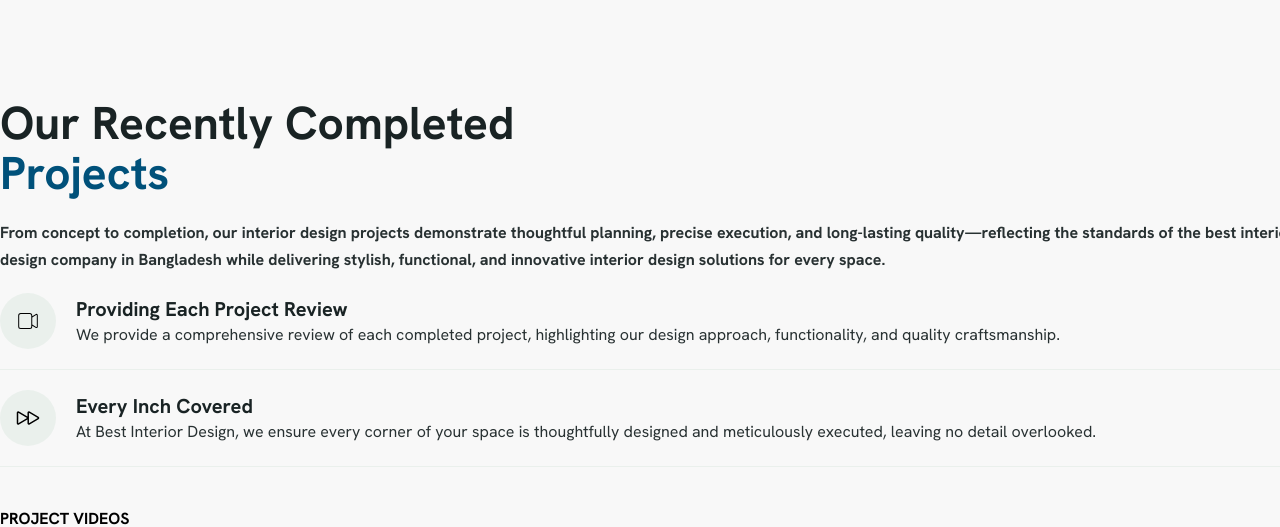
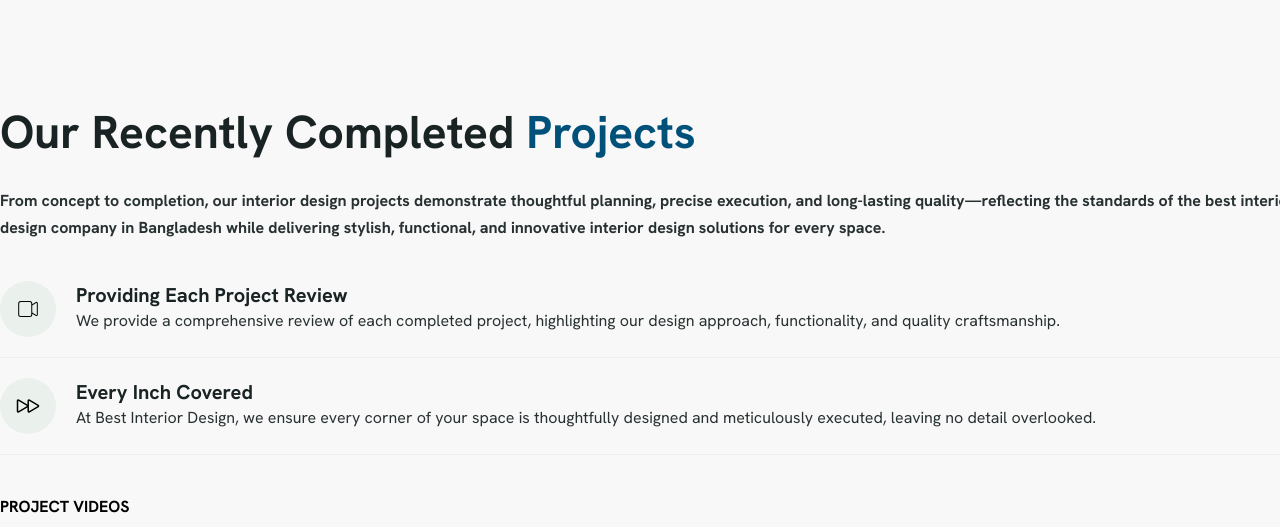
Before and after one commit to Sijan666/starInterior, a Next.js app: page / in a window 1280 px wide. Shown: the part 860-1387 px from the top of the page. Built offline with nearby package versions, Linux system fonts and the light colour scheme.

Commit message:
change video link in recently projects

```diff
--- a/src/app/globals.css
+++ b/src/app/globals.css
@@ -31,19 +31,16 @@
 }
 
 /* ====== */
-/* Scrollbar-er width set kora */
 .custom-scrollbar::-webkit-scrollbar {
   width: 10px;
   display: block;
 }
 
-/* Scrollbar track (pichone thake jeta) */
 .custom-scrollbar::-webkit-scrollbar-track {
   background: #f1f1f1;
   border-left: 1px solid #e5e7eb;
 }
 
-/* Scrollbar thumb (jeta move kore) */
 .custom-scrollbar::-webkit-scrollbar-thumb {
   background: #888;
   border-radius: 4px;
@@ -54,7 +51,6 @@
   background: #555;
 }
 
-/* Up/Down Arrows (Jemon image-e chilo) */
 .custom-scrollbar::-webkit-scrollbar-button {
   display: block;
   height: 12px;
--- a/src/components/layouts/Recentlyprojects.jsx
+++ b/src/components/layouts/Recentlyprojects.jsx
@@ -1,4 +1,5 @@
 "use client";
+
 import React from "react";
 import Container from "../Container";
 import { CiVideoOn } from "react-icons/ci";
@@ -12,15 +13,15 @@ export default function Recentlyprojects() {
     {
       id: 1,
       title: "Modern Home Interior Project - Agargaon",
-      videoUrl: "https://www.youtube.com/embed/watch?v=jQ_itUk9QOA&t=5s",
+      videoUrl: "https://www.youtube.com/embed/HEMlIn6MDD8?si=wwuVd6-7ADygSxTK",
       thumbnail:
-        "https://i.ytimg.com/vi/x1R2JAAWrgM/hq720.jpg?sqp=-oaymwEnCNAFEJQDSFryq4qpAxkIARUAAIhCGAHYAQHiAQoIGBACGAY4AUAB&rs=AOn4CLBSC5kPQJQru7j9XSj4oDUEJXMqDw",
+        "https://i.ytimg.com/an_webp/HEMlIn6MDD8/mqdefault_6s.webp?du=3000&sqp=COSZ3s8G&rs=AOn4CLAbXFNf3PSoPpiRNmdafh9dlSkdrQ",
     },
     {
       id: 2,
       title: "Transforming Challenges Into Character",
-      videoUrl: "https://www.youtube.com/embed/2DiUL4LaPQ4",
-      thumbnail: "https://img.youtube.com/vi/2DiUL4LaPQ4/mqdefault.jpg",
+      videoUrl: "https://www.youtube.com/embed/VEU56oUA3VQ?si=rJ0GZx4gFvFN_rUr",
+      thumbnail: "https://i.ytimg.com/an_webp/VEU56oUA3VQ/mqdefault_6s.webp?du=3000&sqp=CPTD3s8G&rs=AOn4CLCD8xiK3EhyLBeZ_1qBEoZslKjTQg",
     },
     {
       id: 3,
@@ -64,7 +65,7 @@ export default function Recentlyprojects() {
   return (
     <section className="bg-[#F8F8F8] py-12.5 lg:py-25">
       <Container>
-        <h3 className="text-jprimary text-[30px] lg:text-[46px] font-bold lg:w-137.5 leading-7.5 lg:leading-[50.6px]">
+        <h3 className="text-jprimary text-[30px] lg:text-[46px] font-bold ">
           Our Recently Completed <span className="text-btn">Projects</span>
         </h3>
         <p className="text-[#283132] text-base font-bold leading-[27.2px] my-5 lg:w-330">
@@ -75,7 +76,7 @@ export default function Recentlyprojects() {
           interior design solutions for every space.
         </p>
         {/* Providing Each Project Review */}
-        <div className="flex items-center gap-x-5 group border-b border-[#EAF0EC] pb-5">
+        <div className="flex items-start gap-x-5 group border-b border-[#EAF0EC] py-5">
           <div className="relative h-14 w-14  flex items-center justify-center p-4.25 bg-[#EAF0EC] rounded-full overflow-hidden transition-colors duration-500 group-hover:text-white shrink-0">
             <span className="absolute inset-0 z-0 bg-jprimary scale-0 rounded-full transition-transform duration-500 ease-in-out group-hover:scale-150 origin-center"></span>
             <div className="relative z-10 flex items-center justify-center">
@@ -94,7 +95,7 @@ export default function Recentlyprojects() {
           </div>
         </div>
         {/* Every Inch Covered */}
-        <div className="flex items-center gap-x-5 group my-5 border-b border-[#EAF0EC] pb-5">
+        <div className="flex items-start gap-x-5 group my-5 border-b border-[#EAF0EC] pb-5">
           <div className="relative h-14 w-14  flex items-center justify-center p-4.25 bg-[#EAF0EC] rounded-full overflow-hidden transition-colors duration-500 group-hover:text-white shrink-0">
             <span className="absolute inset-0 z-0 bg-jprimary scale-0 rounded-full transition-transform duration-500 ease-in-out group-hover:scale-150 origin-center"></span>
             <div className="relative z-10  flex items-center justify-center">
@@ -117,10 +118,9 @@ export default function Recentlyprojects() {
           <h4 className="text-black text-base font-bold uppercase mb-3">
             PROJECT VIDEOS
           </h4>
-
           <div className="flex flex-col lg:flex-row border border-gray-200 overflow-hidden rounded-sm">
             {/* Left: List Container */}
-            <div className="w-full lg:w-[400px] bg-white border-r border-gray-200">
+            <div className="w-full lg:w-100 bg-white border-r border-gray-200">
               <div className="max-h-112.5 overflow-y-scroll custom-scrollbar bg-white">
                 {projects.map((project) => (
                   <button
@@ -147,7 +147,6 @@ export default function Recentlyprojects() {
                 ))}
               </div>
             </div>
-
             {/* Right: Video Player Section */}
             <div className="mt-5 lg:mt-0 bg-black aspect-video lg:h-112.5">
               <iframe
```
